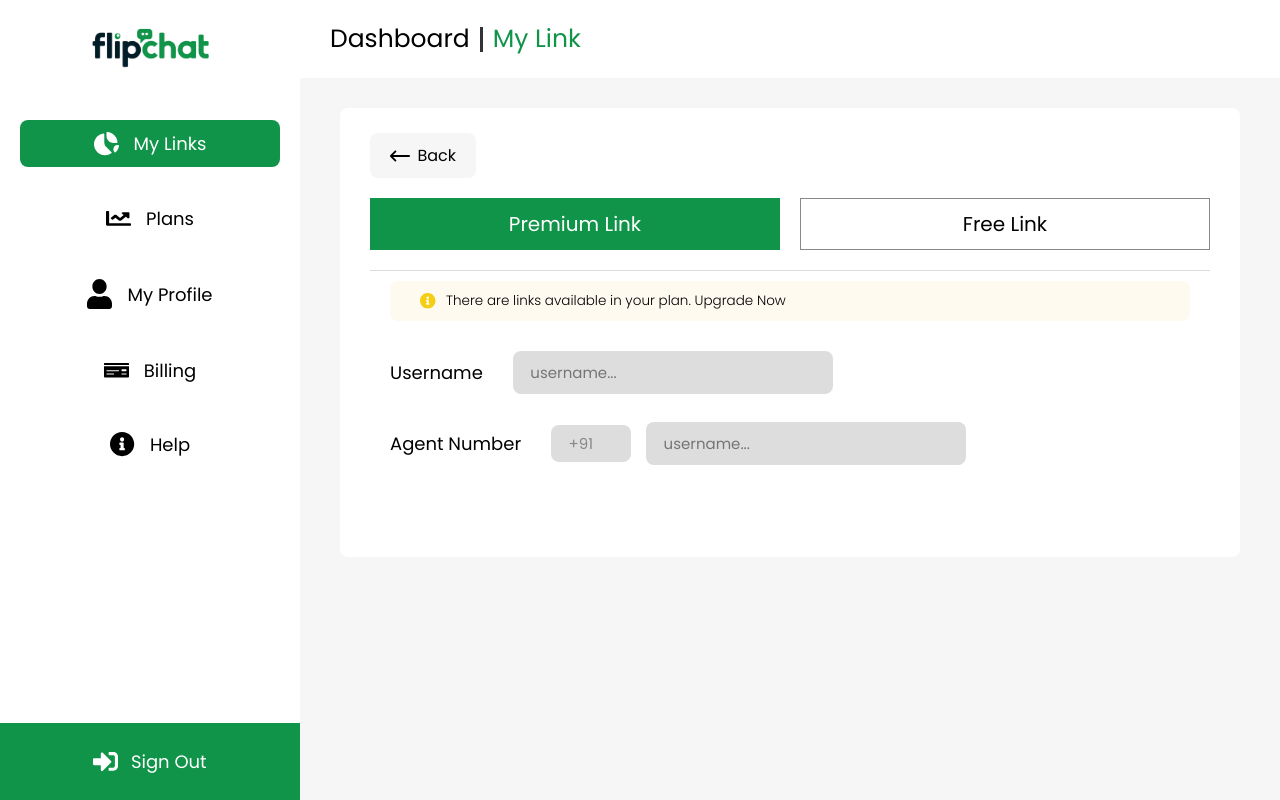
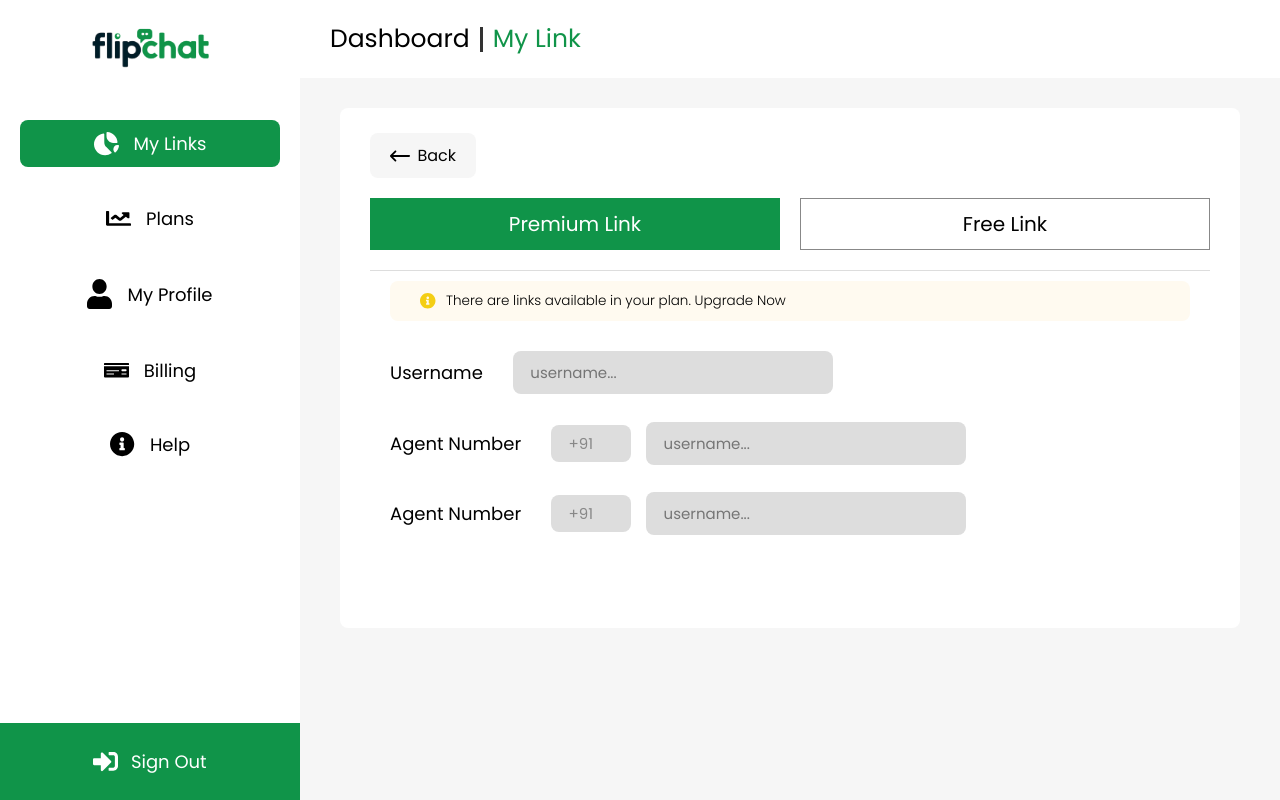
Before and after one commit to simonpaul08/flipChat, a React (Vite) app: page /dashboard/create in a window 1280 px wide. Built offline with nearby package versions, Linux system fonts and the light colour scheme; no server answers; what country-list-with-dial-code-and-flag would draw is missing.

Commit message:
feat: premium link and free link create tabs

```diff
--- /dev/null
+++ b/src/components/CreateFreeLink.jsx
@@ -0,0 +1,45 @@
+import React from 'react'
+
+const CreateFreeLink = () => {
+    return (
+        <div className="create-form-container">
+            <form method="POST" className="create-form profile-form">
+                <div className="profile-form-item">
+                    <label htmlFor="username" className="profile-form-label">
+                        Username
+                    </label>
+                    <input
+                        type="text"
+                        id="username"
+                        name="username"
+                        className="profile-form-input"
+                        placeholder="username..."
+                    />
+                </div>
+                <div className="profile-form-item">
+                    <label htmlFor="agent-1" className="profile-form-label">
+                        Agent Number
+                    </label>
+                    <div className="create-form-number-block">
+                        <select
+                            id="countryCode"
+                            name="countryCode"
+                            className="profile-form-select"
+                        >
+                            <option value="+91">+91</option>
+                        </select>
+                        <input
+                            type="text"
+                            id="username"
+                            name="username"
+                            className="profile-form-input"
+                            placeholder="username..."
+                        />
+                    </div>
+                </div>
+            </form>
+        </div>
+    )
+}
+
+export default CreateFreeLink
--- /dev/null
+++ b/src/components/CreatePremiumLink.jsx
@@ -0,0 +1,89 @@
+import { useFormik } from 'formik';
+import React from 'react';
+import * as yup from "yup";
+
+const CreatePremiumLink = () => {
+
+    const Schema = yup.object().shape({
+        username: yup.string().required("username is required"),
+        agents: yup.array().of(
+            yup.object().shape({
+                agentNumber: yup.string().required("number is required"),
+                countryCode: yup.string().required("country code is required")
+            })
+        ).required("agent number is required").min(1, "At least one agent is required"),
+        message: yup.string().required("message is required")
+    })
+
+    const formik = useFormik({
+        initialValues: {
+            username: '',
+            agents: [],
+
+        }
+    })
+
+
+    return (
+        <div className="create-form-container">
+            <form method="POST" className="create-form profile-form">
+                <div className="profile-form-item">
+                    <label htmlFor="username" className="profile-form-label">
+                        Username
+                    </label>
+                    <input
+                        type="text"
+                        id="username"
+                        name="username"
+                        className="profile-form-input"
+                        placeholder="username..."
+                    />
+                </div>
+                <div className="profile-form-item">
+                    <label htmlFor="agent-1" className="profile-form-label">
+                        Agent Number
+                    </label>
+                    <div className="create-form-number-block">
+                        <select
+                            id="countryCode"
+                            name="countryCode"
+                            className="profile-form-select"
+                        >
+                            <option value="+91">+91</option>
+                        </select>
+                        <input
+                            type="text"
+                            id="username"
+                            name="username"
+                            className="profile-form-input"
+                            placeholder="username..."
+                        />
+                    </div>
+                </div>
+                <div className="profile-form-item">
+                    <label htmlFor="username" className="profile-form-label">
+                        Agent Number
+                    </label>
+                    <div className="create-form-number-block">
+                        <select
+                            id="countryCode"
+                            name="countryCode"
+                            className="profile-form-select"
+                        >
+                            <option value="+91">+91</option>
+                        </select>
+                        <input
+                            type="text"
+                            id="username"
+                            name="username"
+                            className="profile-form-input"
+                            placeholder="username..."
+                        />
+                    </div>
+                </div>
+            </form>
+        </div>
+    )
+}
+
+export default CreatePremiumLink
--- a/src/pages/CreateLink.jsx
+++ b/src/pages/CreateLink.jsx
@@ -1,6 +1,8 @@
 import { useState } from "react";
 import BackButton from "../components/common/BackButton";
 import WarningIcon from "../assets/icon_warning.svg";
+import CreatePremiumLink from "../components/CreatePremiumLink";
+import CreateFreeLink from "../components/CreateFreeLink";
 
 const TABS = {
   PREMIUM: "premium",
@@ -9,6 +11,7 @@ const TABS = {
 
 const CreateLink = () => {
   const [currentTab, setCurrentTab] = useState(TABS.PREMIUM);
+
 
   const handleSwitchTab = (tab) => setCurrentTab(tab);
   return (
@@ -52,43 +55,8 @@ const CreateLink = () => {
                 </div>
             </div>
 
-            <div className="create-form-container">
-              <form method="POST" className="create-form profile-form">
-                <div className="profile-form-item">
-                  <label htmlFor="username" className="profile-form-label">
-                    Username
-                  </label>
-                  <input
-                    type="text"
-                    id="username"
-                    name="username"
-                    className="profile-form-input"
-                    placeholder="username..."
-                  />
-                </div>
-                <div className="profile-form-item">
-                  <label htmlFor="username" className="profile-form-label">
-                    Agent Number
-                  </label>
-                  <div className="create-form-number-block">
-                    <select
-                      id="countryCode"
-                      name="countryCode"
-                      className="profile-form-select"
-                    >
-                      <option value="+91">+91</option>
-                    </select>
-                  <input
-                    type="text"
-                    id="username"
-                    name="username"
-                    className="profile-form-input"
-                    placeholder="username..."
-                  />
-                  </div>
-                </div>
-              </form>
-            </div>
+              {currentTab === TABS.PREMIUM && <CreatePremiumLink />}
+              {currentTab === TABS.FREE && <CreateFreeLink />}
           </div>
         </div>
       </div>
```
